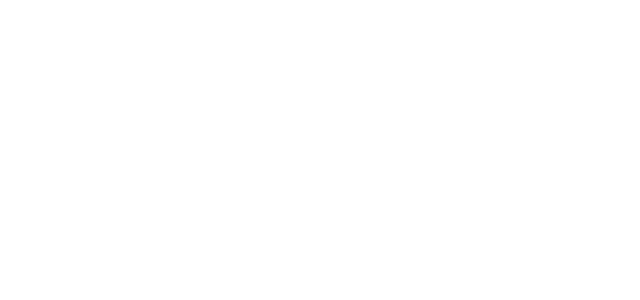
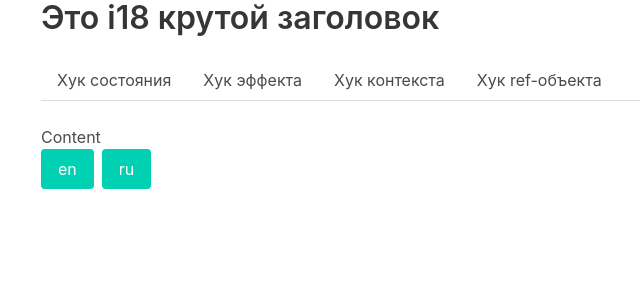
Before and after one commit to dmitryprogrammer/react-training, a React app: page /effect in a window 1280 px wide. Before the commit this address had no page. Shown: the top 300 px of the page, without its empty margins (23-663 px from the left). Built offline with nearby package versions, Linux system fonts and the light colour scheme; the HTML template or start-up script is replaced by a standard one.

Commit message:
[navigation-building] managed router navigation.

```diff
--- a/src/main.tsx
+++ b/src/main.tsx
@@ -4,12 +4,12 @@
 
 import "./assets/styles/index.scss";
 import "./core/i18n";
-import {RouterConfig} from "./navigation";
+import {App} from "./app/App";
 
 ReactDOM.createRoot(document.getElementById("root") as HTMLElement).render(
   <React.StrictMode>
     <BrowserRouter>
-      <RouterConfig />
+      <App />
     </BrowserRouter>
   </React.StrictMode>
 );
--- a/src/navigation/Navigation.tsx
+++ b/src/navigation/Navigation.tsx
@@ -23,7 +23,7 @@
       <ul>
         {navState
           ?.map((navItem: NavState, index: number) =>
-            <NavLink to={navItem.link}>
+            <NavLink to={navItem.link} key={index}>
               {({isActive}: {isActive: boolean}) => (<li key={index} className={isActive ? "is-active" : ""}>
                 {t(navItem.title)}
               </li>)}
--- a/src/navigation/router-config.tsx
+++ b/src/navigation/router-config.tsx
@@ -1,12 +1,14 @@
 import {ReactElement} from "react";
 import {Route, Routes} from "react-router-dom";
 
-import {App} from "../app/App";
+import {State} from "../pages/state/state";
+import {Effect} from "../pages/effect/effect";
 
 export function RouterConfig(): ReactElement {
   return (
     <Routes>
-      <Route index="/" element={<App />} />
+      <Route path="/" element={<State />} />
+      <Route path="/effect" element={<Effect />} />
     </Routes>
   );
 }
```
